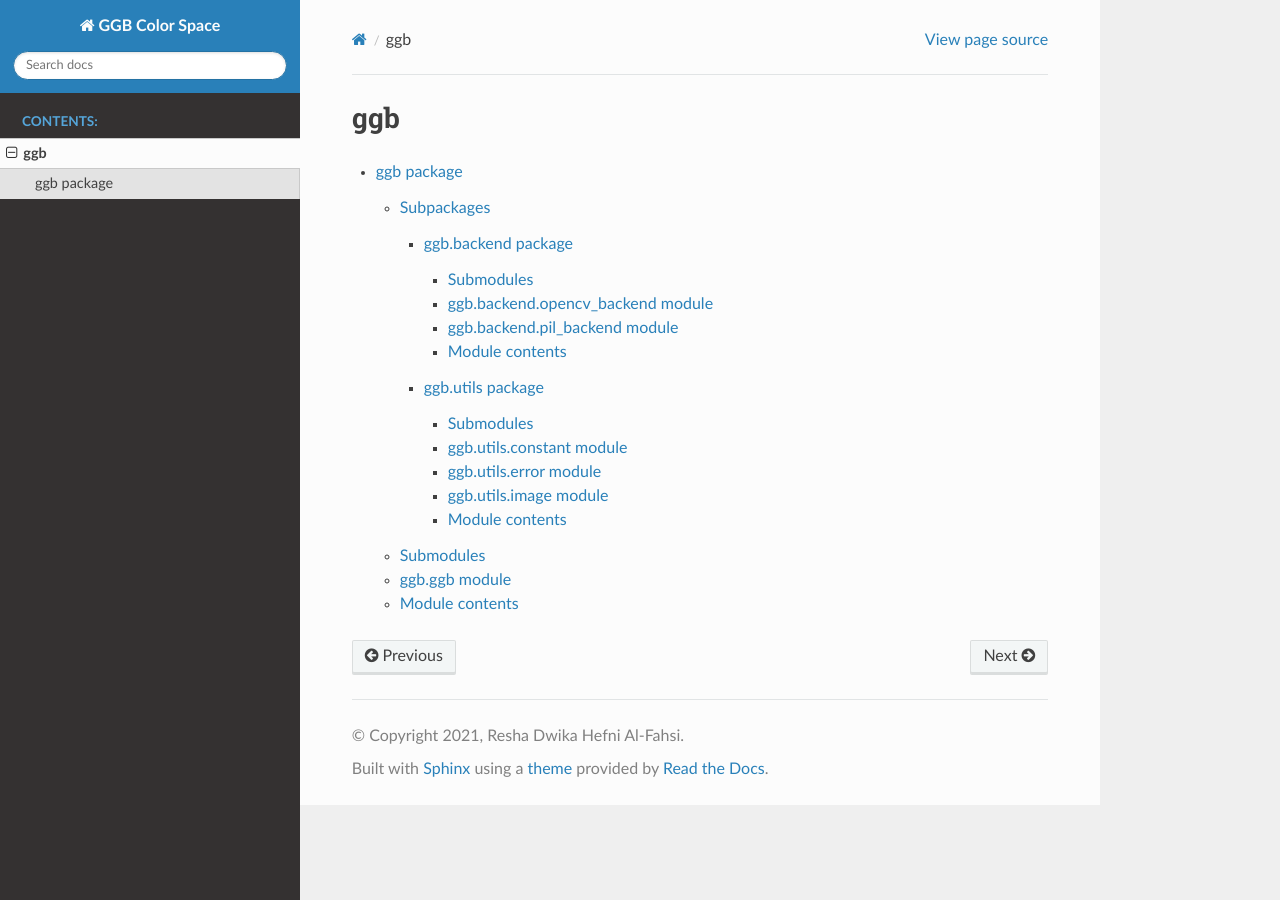
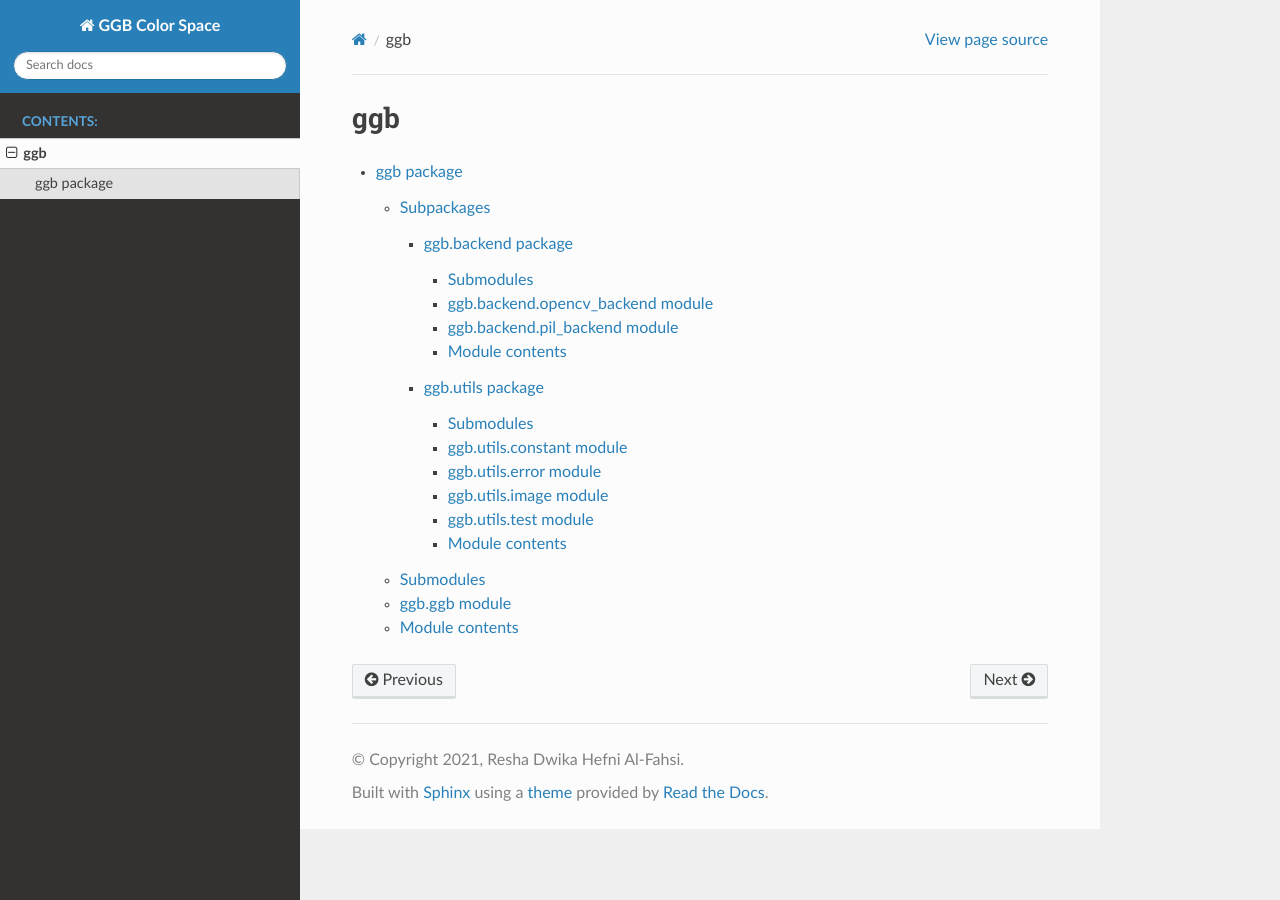
Before and after one commit to reshalfahsi/ggb, a Sphinx documentation site: the page built from docs/source/modules.rst, in a window 1280 px wide. Built offline with Sphinx 7.4.7 and the Read the Docs theme 2.0.0, drawn with Linux system fonts in a browser that asks for light colours.

```diff
--- a/docs/source/ggb.utils.rst
+++ b/docs/source/ggb.utils.rst
@@ -28,6 +28,14 @@ ggb.utils.image module
    :undoc-members:
    :show-inheritance:
 
+ggb.utils.test module
+---------------------
+
+.. automodule:: ggb.utils.test
+   :members:
+   :undoc-members:
+   :show-inheritance:
+
 Module contents
 ---------------
 
```
Also changed, not shown: .travis.yml.
